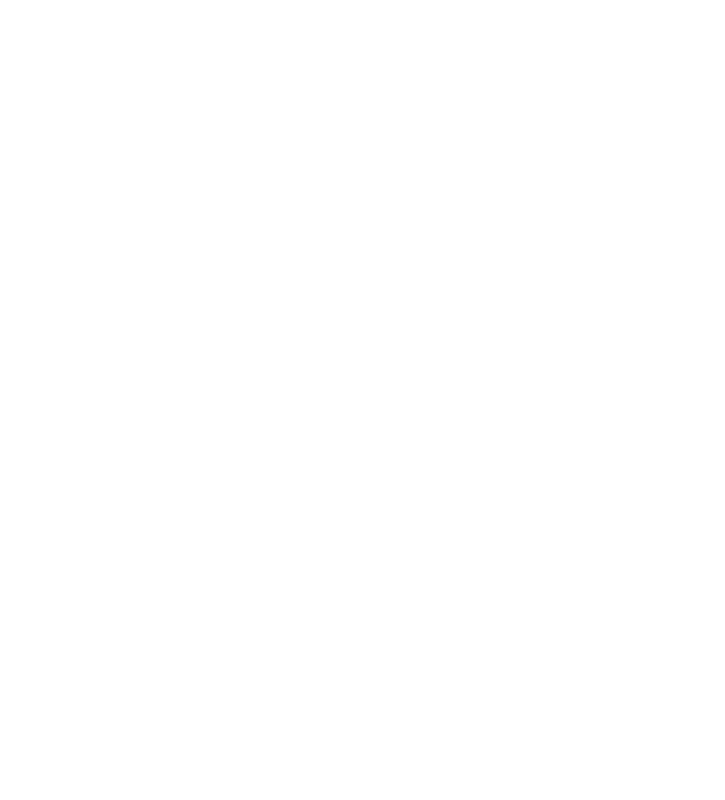
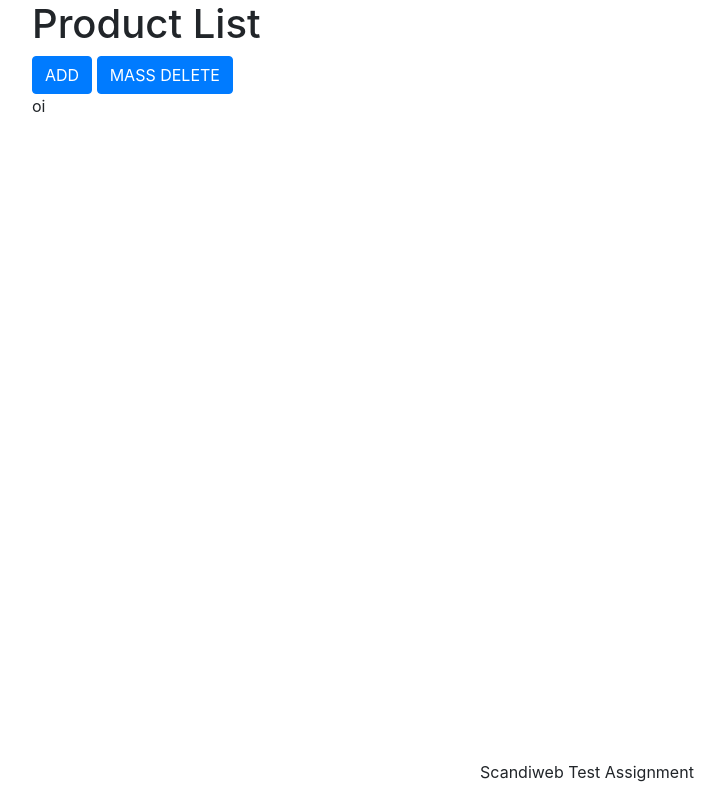
Before and after one commit to AdonisCPOliveira/Junior-web-test, a plain HTML site: page index.html in a window 1280 px wide. Shown: the whole page, without its empty margins (53-778 px from the left). Drawn offline with nearby package versions, Linux system fonts and the light colour scheme.

Commit message:
bootstrap + basic alterations

```diff
--- /dev/null
+++ b/css/style.css
@@ -0,0 +1,5 @@
+.footer-pos{
+    position: fixed;
+    bottom: 0;
+    left: 0;
+}
--- a/index.html
+++ b/index.html
@@ -1,14 +1,38 @@
 <!DOCTYPE html>
 <html lang="en">
+
 <head>
     <meta charset="UTF-8">
     <meta http-equiv="X-UA-Compatible" content="IE=edge">
     <meta name="viewport" content="width=device-width, initial-scale=1.0">
+    <link rel="stylesheet" type="text/css" href="bootstrap/css/bootstrap.min.css">
+    <link rel="stylesheet" type="text/css" href="css/style.css">
+
+
     <title>Junior Web Test</title>
 
 
 </head>
+
 <body>
+    <header class="container-fluid">
+        <div class="container">
+            <div>
+                <h1>Product List</h1>
+            </div>
+            <div>
+                <button type="button" class="btn btn-primary">ADD</button>
+                <Button type="button" class="btn btn-primary">MASS DELETE</Button>
+            </div>
+        </div>
 
+    </header>
+    <section class="container">
+        oi
+    </section>
+    <footer class="container-fluid footer-pos text-center">
+        <p>Scandiweb Test Assignment</p>
+    </footer>
 </body>
+
 </html>
```
